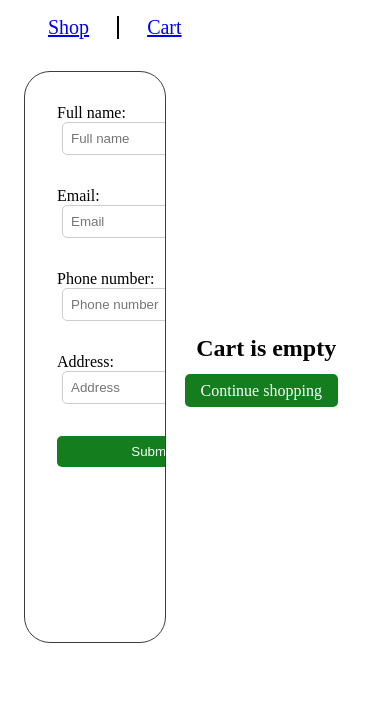
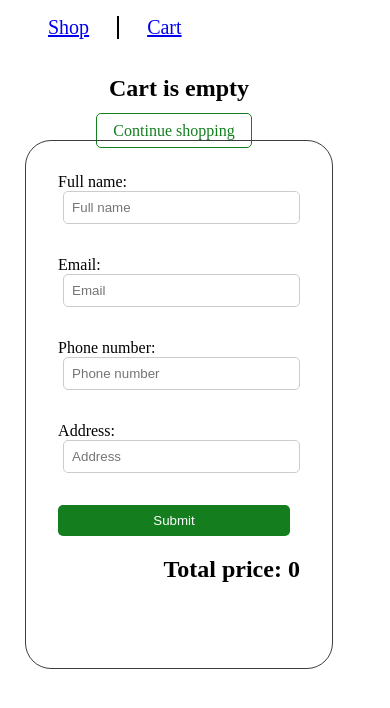
Before and after one commit to Elizabeth5335/medicine-delivery, a React (Vite) app in the folder client/: page /cart in a window 390 px wide. Shown: the top 708 px of the page. Built offline with nearby package versions, Linux system fonts and the light colour scheme.

Commit message:
Fixed cart problems

```diff
--- a/client/src/CartPage.css
+++ b/client/src/CartPage.css
@@ -8,7 +8,7 @@
   display: flex;
   flex-direction: column;
   flex-wrap: wrap;
-  height: 60vh;
+  min-height: 60vh;
   border: 1px solid rgb(61, 61, 61);
   margin: 1rem;
   padding: 2rem;
@@ -51,10 +51,14 @@
     }
 
     .cart-item-remove {
-      background-color: red;
+      background-color: #ff0000;
       position: absolute;
       top: 1rem;
       right: 1rem;
+    }
+
+    .cart-item-remove:hover{
+      background-color: #b51818;
     }
   }
 
@@ -66,6 +70,7 @@
 
 .cart-footer {
   text-align: end;
+  height: 100px;
 }
 
 .cart-empty {
@@ -78,3 +83,41 @@
   text-align: center;
   margin: auto;
 }
+
+@media screen and (max-width: 764px) {
+
+  #main{
+    margin-right: 0;
+  }
+  #cart{
+    overflow-x: hidden;
+
+    .flex{
+      overflow: auto;
+      flex-wrap: nowrap;
+      flex-direction: column-reverse;
+    }
+  }
+  #cart-form{
+    width: 90%;
+    box-sizing: border-box;
+    margin: auto;
+  }
+
+  .items-in-cart{
+    top: -1px;
+  }
+
+  .cart-list{
+    width: 90%;
+    margin: 2rem auto;
+  }
+  .cart-item{
+    flex-direction: column;
+    margin-bottom: 2rem;
+  }
+
+  .flex{
+    flex-direction: column;
+  }
+}
--- a/client/src/components/cart/CartPage.jsx
+++ b/client/src/components/cart/CartPage.jsx
@@ -12,7 +12,7 @@ function CartPage() {
   const [address, setAddress] = useState("");
   const [formErrors, setFormErrors] = useState({});
 
-  const { cartProducts, getCartTotal } = useContext(CartContext);
+  const { cartProducts, getCartTotal, clearCart } = useContext(CartContext);
 
   function validateForm() {
     const errors = {};
@@ -26,7 +26,9 @@ function CartPage() {
     }
     if (!phone.trim()) {
       errors.phone = "Phone number is required";
-    } else if (!/^[\+]?[(]?[0-9]{3}[)]?[-\s\.]?[0-9]{3}[-\s\.]?[0-9]{4,6}$/.test(phone)) {
+    } else if (
+      !/^[\+]?[(]?[0-9]{3}[)]?[-\s\.]?[0-9]{3}[-\s\.]?[0-9]{4,6}$/.test(phone)
+    ) {
       errors.phone = "Phone number is invalid";
     }
     if (!address.trim()) {
@@ -39,21 +41,28 @@ function CartPage() {
   function submitOrder(e) {
     e.preventDefault();
     if (validateForm()) {
-      axios
-        .post("/api/order", {
+      try {
+        axios({
+          method: "post",
+          url: "/api/order",
+          data: {
             name,
             email,
             phone,
             address,
             orderProducts: cartProducts,
-        })
-        .then((response) => {
-          console.log("Order submitted successfully:", response.data);
-          window.alert("Order submitted successfully!");
-        })
-        .catch((error) => {
-          console.error("Error submitting order:", error);
+          },
         });
+        clearCart();
+        setName("");
+        setEmail("");
+        setPhone("");
+        setAddress("");
+
+        return alert("Order submitted successfully!");
+      } catch (error) {
+        return alert("Error: " + error);
+      }
     }
   }
 
@@ -123,10 +132,21 @@ function CartPage() {
             )}
           </label>
           <button type="submit">Submit</button>
+          <div className="cart-footer">
+            <h2>Total price: {getCartTotal()}</h2>
+
+            {cartProducts?.length > 0 && (
+              <Link className="button" to="/">
+                Continue shopping
+              </Link>
+            )}
+          </div>
         </form>
 
         {cartProducts?.length > 0 ? (
+          <div>
             <MedItemCartList />
+          </div>
         ) : (
           <div className="cart-empty-container">
             <h2 className="cart-empty">Cart is empty</h2>
@@ -136,15 +156,6 @@ function CartPage() {
           </div>
         )}
       </div>
-      {cartProducts?.length > 0 && (
-        <div className="cart-footer">
-          <h2>Total price: {getCartTotal()}</h2>
-
-          <Link className="button" to="/">
-            Continue shopping
-          </Link>
-        </div>
-      )}
     </div>
   );
 }
--- a/client/src/components/cart/MedItemCart.jsx
+++ b/client/src/components/cart/MedItemCart.jsx
@@ -39,6 +39,7 @@ function MedItemCart(props) {
             max={100}
             required
           />
+
         </label>
         <button className="cart-item-remove" onClick={() => toggleRemove(product)}>X</button>
       </div>
--- a/client/src/components/shop/MedItemsList.jsx
+++ b/client/src/components/shop/MedItemsList.jsx
@@ -7,46 +7,51 @@ function MedItemsList(props) {
 
   const { addToCart } = useContext(CartContext);
 
-  const products = shops?.find((shop) => shop?._id === currentShop)?.products;
+  const [favProducts, setFavProducts] = useState(() => {
+    return JSON.parse(localStorage.getItem("favouriteProducts")) || [];
+  });
 
-  const [favProducts, setFavProducts] = useState([]);
-  const [sortedProducts, setSortedProducts] = useState(products);
+  const productsFromShop = shops?.find(
+    (shop) => shop?._id === currentShop
+  )?.products;
 
+  const [products, setProducts] = useState(productsFromShop);
 
-  useEffect(()=>{
-    setSortedProducts(products)
-  }, [currentShop])
-
+  const [sortedProducts, setSortedProducts] = useState();
 
   useEffect(() => {
-    const favProducts = localStorage.getItem("favouriteProducts");
-    if (favProducts) {
-      setFavProducts(JSON.parse(favProducts));
-    }
-  }, []);
+    sortByFavourites();
+  }, [currentShop]);
 
   useEffect(() => {
     localStorage.setItem("favouriteProducts", JSON.stringify(favProducts));
-  }, [products, favProducts]);
-
+  }, [favProducts]);
 
   function sortByFavourites() {
-    if (products && favProducts.length > 0) {
-      const favProductsInList = favProducts.filter(item => products.some(product => product._id === item._id));
+    if (productsFromShop && favProducts.length > 0) {
+      const favProductsInList = favProducts.filter((item) =>
+        productsFromShop.some((product) => product._id === item._id)
+      );
+
       const newSortedProducts = [
         ...favProductsInList,
-        ...products.filter((item) => !favProductsInList.includes(item)),
+        ...productsFromShop.filter(
+          (item) =>
+            !favProductsInList.some((favItem) => favItem._id === item._id)
+        ),
       ];
+
+      console.log(newSortedProducts);
+
       setSortedProducts(newSortedProducts);
     } else {
-      setSortedProducts(products);
+      setSortedProducts(productsFromShop);
     }
   }
 
-
   useEffect(() => {
     sortByFavourites();
-  }, [ favProducts]);
+  }, [favProducts]);
 
   function toggleIsFavourite(product) {
     const isFavourite = favProducts.length > 0 && favProducts.includes(product);
@@ -63,9 +68,9 @@ function MedItemsList(props) {
   function sortByDate() {
     const newSortedProducts =
       sortedProducts.length > 0
-        ? [...sortedProducts ].sort((first, second) => {
-          return first.added > second.added ? -1 : 1;
-        })
+        ? [...sortedProducts].sort((first, second) => {
+            return first.added > second.added ? -1 : 1;
+          })
         : [...products].sort((first, second) => {
             return first.added > second.added ? -1 : 1;
           });
@@ -76,9 +81,9 @@ function MedItemsList(props) {
     const newSortedProducts =
       sortedProducts.length > 0
         ? [...sortedProducts].sort((first, second) => {
-          return first.price > second.price ? 1 : -1;
-        })
-        : [...products].sort((first, second) => {
+            return first.price > second.price ? 1 : -1;
+          })
+        : [...productsFromShop].sort((first, second) => {
             return first.price > second.price ? 1 : -1;
           });
     setSortedProducts(newSortedProducts);
--- a/client/src/context/CartContext.jsx
+++ b/client/src/context/CartContext.jsx
@@ -3,7 +3,7 @@ import { createContext, useState, useEffect } from "react";
 export const CartContext = createContext();
 
 export const CartProvider = ({ children }) => {
-  const [cartProducts, setCartProducts] = useState([]);
+  const [cartProducts, setCartProducts] = useState(JSON.parse(localStorage.getItem("cartProducts")) || []);
 
   function addToCart(product) {
     const isProductInCart = cartProducts.find(
@@ -67,13 +67,6 @@ export const CartProvider = ({ children }) => {
     localStorage.setItem("cartProducts", JSON.stringify(cartProducts));
   }, [cartProducts]);
 
-  useEffect(() => {
-    const cartProducts = localStorage.getItem("cartProducts");
-    if (cartProducts) {
-      setCartProducts(JSON.parse(cartProducts));
-    }
-  }, []);
-
   return (
     <CartContext.Provider
       value={{
--- a/client/src/index.css
+++ b/client/src/index.css
@@ -1,73 +1,3 @@
-/* :root {
-  font-family: Inter, system-ui, Avenir, Helvetica, Arial, sans-serif;
-  line-height: 1.5;
-  font-weight: 400;
-
-  color-scheme: light dark;
-  color: rgba(255, 255, 255, 0.87);
-  background-color: #242424;
-
-  font-synthesis: none;
-  text-rendering: optimizeLegibility;
-  -webkit-font-smoothing: antialiased;
-  -moz-osx-font-smoothing: grayscale;
-}
-
-a {
-  font-weight: 500;
-  color: #646cff;
-  text-decoration: inherit;
-}
-a:hover {
-  color: #535bf2;
-}
-
-body {
-  margin: 0;
-  display: flex;
-  place-items: center;
-  min-width: 320px;
-  min-height: 100vh;
-}
-
-h1 {
-  font-size: 3.2em;
-  line-height: 1.1;
-}
-
-button {
-  border-radius: 8px;
-  border: 1px solid transparent;
-  padding: 0.6em 1.2em;
-  font-size: 1em;
-  font-weight: 500;
-  font-family: inherit;
-  background-color: #1a1a1a;
-  cursor: pointer;
-  transition: border-color 0.25s;
-}
-button:hover {
-  border-color: #646cff;
-}
-button:focus,
-button:focus-visible {
-  outline: 4px auto -webkit-focus-ring-color;
-}
-
-@media (prefers-color-scheme: light) {
-  :root {
-    color: #213547;
-    background-color: #ffffff;
-  }
-  a:hover {
-    color: #747bff;
-  }
-  button {
-    background-color: #f9f9f9;
-  }
-} */
-
-
 ul{
   list-style: none;
 }
@@ -95,6 +25,7 @@ ul{
 
 .flex{
   display: flex;
+  overflow: auto;
   width: 100%;
 }
 
@@ -128,6 +59,18 @@ button, .button {
   cursor: pointer;
 }
 
-button:hover, .button:hover {
+.button{
+  background-color: transparent;
+  color: #147e1f;
+  border: 1px solid #147e1f;
+}
+
+
+button:hover {
   background-color: #0d4c13;
 }
+
+.button:hover{
+  background-color: #0d4c13;
+  color: white;
+}
```
Lines whose indentation alone changed are shown as unchanged.
